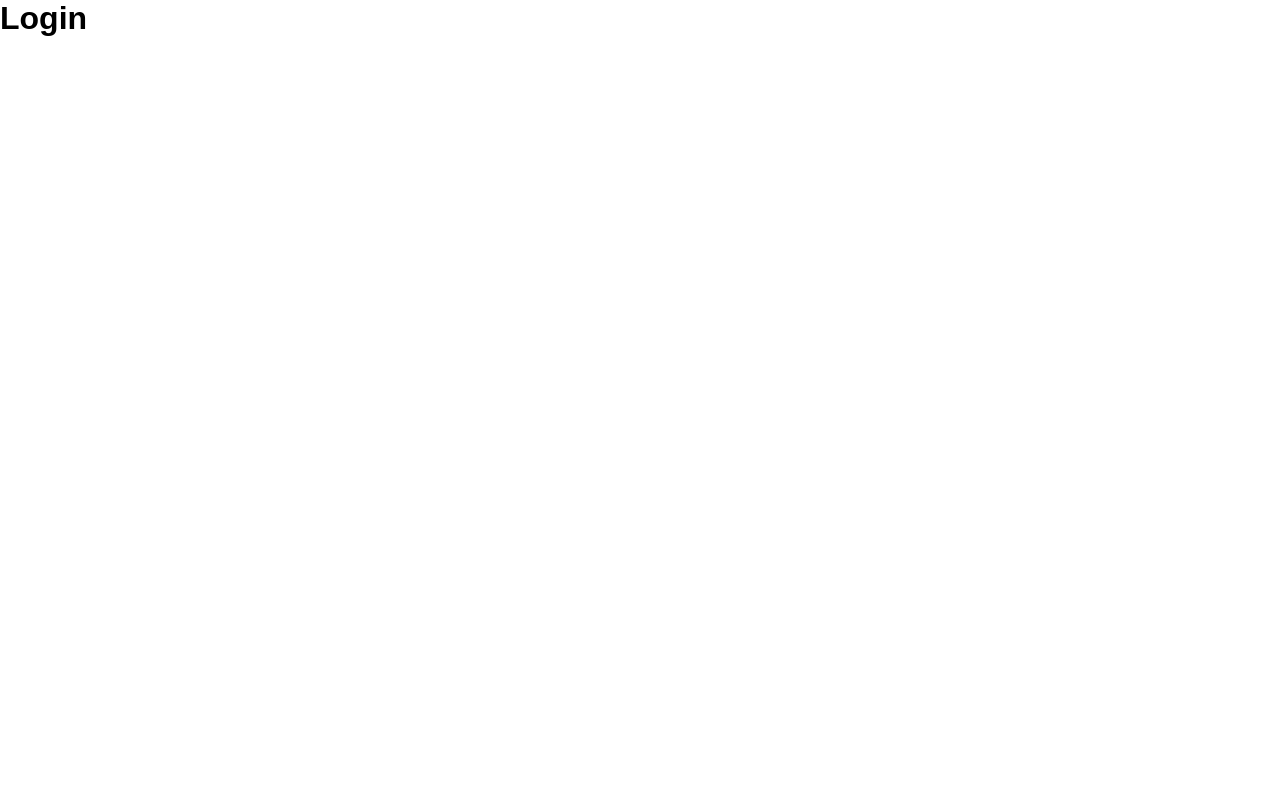
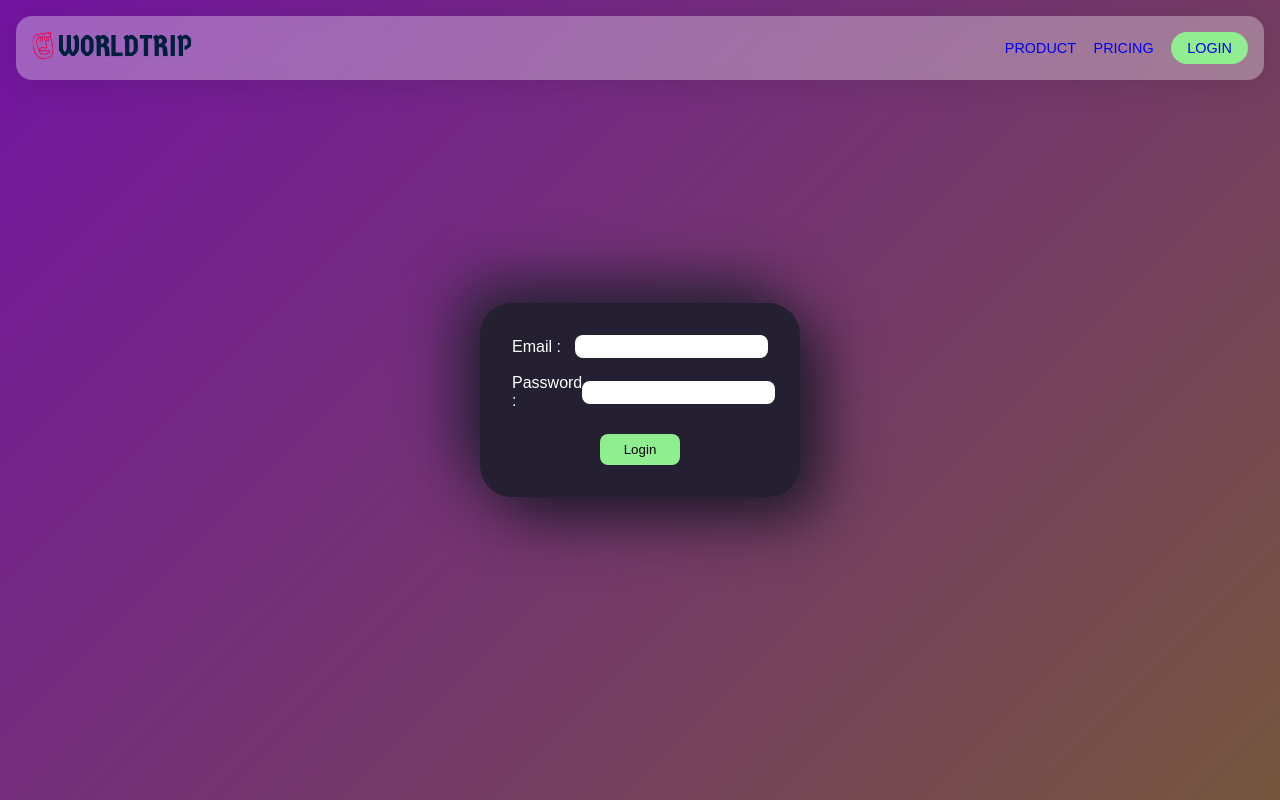
Before and after one commit to funnypar/Learn-React, a React (Vite) app in the folder worldTrip/: page /login in a window 1280 px wide. Built offline with nearby package versions, Linux system fonts and the light colour scheme; a web font is replaced by a local one.

Commit message:
addedLogin

```diff
--- a/worldTrip/src/pages/Login.jsx
+++ b/worldTrip/src/pages/Login.jsx
@@ -1,3 +1,21 @@
+import styles from "./Login.module.css";
+import Nav from "../components/Nav";
+
 export default function Login() {
-    return <h1>Login</h1>;
+    return (
+        <div className={styles.wrapper}>
+            <Nav />
+            <form>
+                <div>
+                    <label>Email :</label>
+                    <input type="email" required />
+                </div>
+                <div>
+                    <label>Password :</label>
+                    <input type="password" required />
+                </div>
+                <button type="submit">Login</button>
+            </form>
+        </div>
+    );
 }
--- /dev/null
+++ b/worldTrip/src/pages/Login.module.css
@@ -0,0 +1,44 @@
+.wrapper {
+    height: 100vh;
+    padding: 1rem;
+    background: #7314a2;
+    background: linear-gradient(135deg, #7314a2, #76563d);
+}
+.wrapper form {
+    color: white;
+    display: flex;
+    flex-direction: column;
+    align-items: center;
+    gap: 1rem;
+    width: 25%;
+    padding: 2rem;
+    border-radius: 2rem;
+    background: #241f31;
+    box-shadow: 20px 20px 60px #1f1a2a, -20px -20px 60px #292438;
+    position: absolute;
+    left: 50%;
+    top: 50%;
+    transform: translate(-50%, -50%);
+}
+.wrapper form div {
+    display: flex;
+    justify-content: space-between;
+    align-items: center;
+    width: 100%;
+}
+.wrapper form input {
+    border: none;
+    border-radius: 0.5rem;
+    padding: 0.25rem 0.5rem;
+}
+.wrapper form input:focus {
+    outline: 3px solid #76563d;
+}
+.wrapper form button {
+    margin-top: 0.5rem;
+    border: none;
+    border-radius: 0.5rem;
+    padding: 0.5rem 1.5rem;
+    background-color: lightgreen;
+    cursor: pointer;
+}
```
